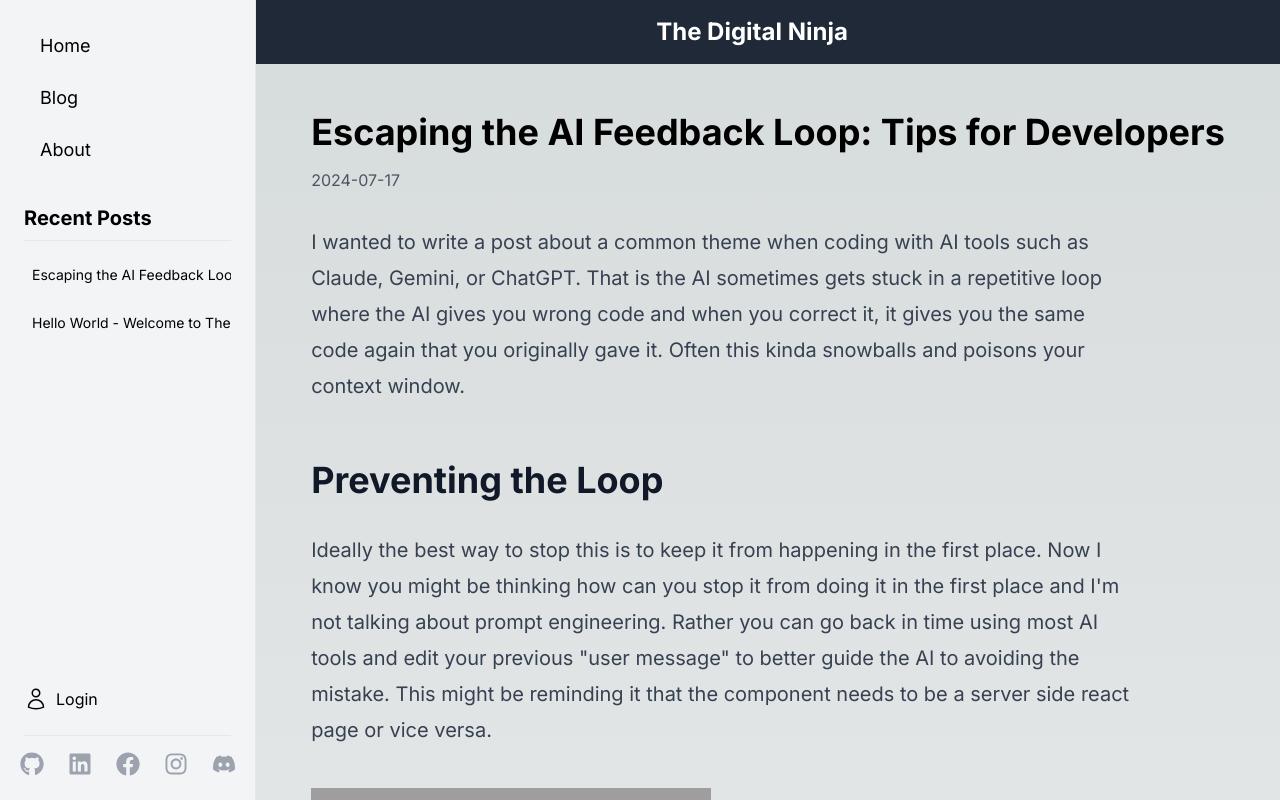
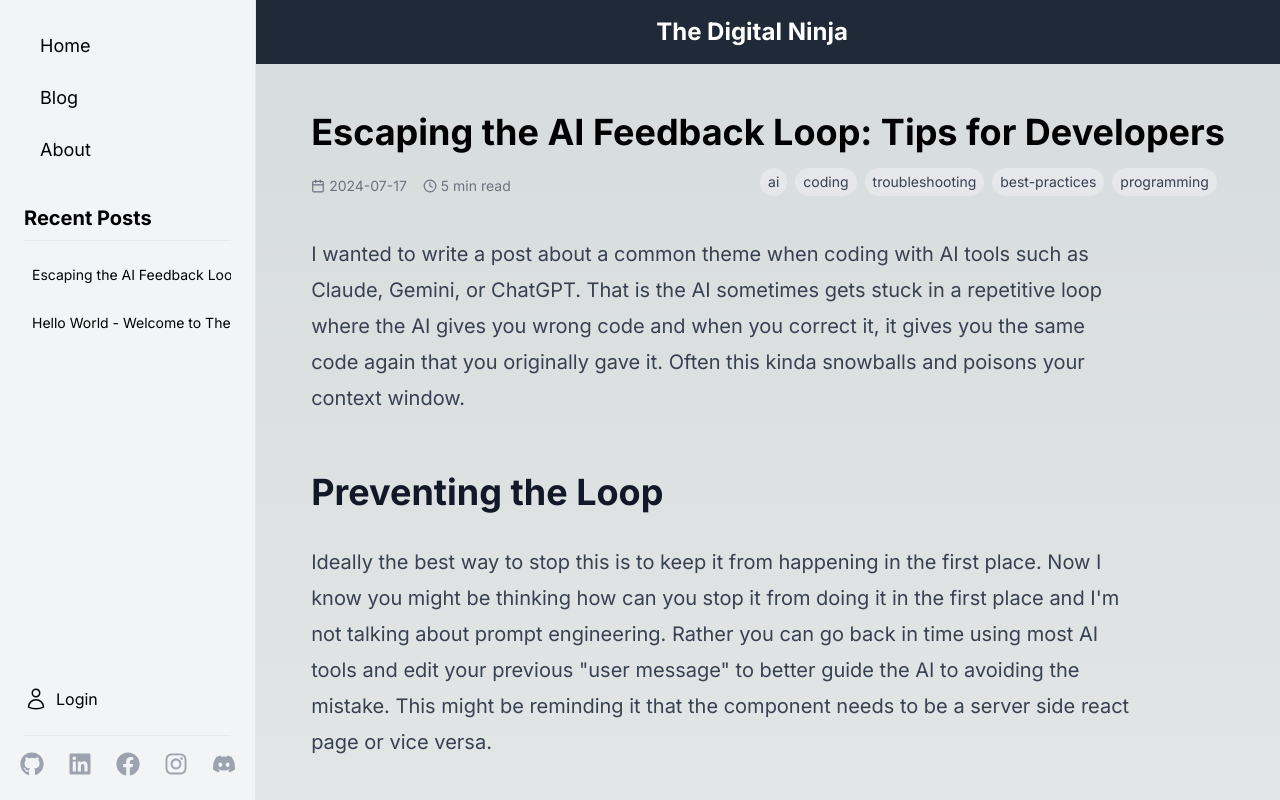
Before and after one commit to TheDigitalNinja/thedigitalninja-nextjs, a Next.js app: page /blog/escaping-the-ai-feedback-loop in a window 1280 px wide. Shown: the top 800 px of the page. Built offline with nearby package versions, Linux system fonts and the light colour scheme; no server answers; grey boxes are pictures that could not be loaded.

Commit message:
show tags

```diff
--- a/src/app/blog/[slug]/page.tsx
+++ b/src/app/blog/[slug]/page.tsx
@@ -18,6 +18,7 @@ import Script from 'next/script';
 import Header from "../../../components/Header";
 import Sidebar from "../../../components/Sidebar";
 import FollowMeWidget from "../../../components/FollowMeWidget";
+import { FiClock, FiCalendar } from 'react-icons/fi'
 
 // Syntax Highlighting by prismjs
 import Prism from 'prismjs';
@@ -134,7 +135,27 @@ export default function PostPage({ params }: PostPageProps) {
           <main className="flex-grow max-w-6xl mx-auto px-4 sm:px-6 lg:px-8 py-12">
             <article>
               <h1 className="text-4xl font-bold mb-4">{post.title}</h1>
-              <p className="text-gray-600 dark:text-gray-400 mb-8">{post.date}</p>
+
+              <div className="flex flex-col sm:flex-row justify-between items-start sm:items-center mb-8 text-sm">
+                <div className="flex items-center mb-4 sm:mb-0">
+                  <span className="flex items-center mr-4 text-gray-500 dark:text-gray-400">
+                    <FiCalendar className="mr-1" />
+                    {post.date}
+                  </span>
+                  <span className="flex items-center text-gray-500 dark:text-gray-400">
+                    <FiClock className="mr-1" />
+                    5 min read
+                  </span>
+                </div>
+                <div className="flex flex-wrap">
+                  {post.tags.map((tag, index) => (
+                    <span key={index} className="bg-gray-200 dark:bg-gray-700 text-gray-700 dark:text-gray-300 px-2 py-1 rounded-full mr-2 mb-2">
+                      {tag}
+                    </span>
+                  ))}
+                </div>
+              </div>
+
               <div
                 className="prose dark:prose-invert lg:prose-xl"
                 dangerouslySetInnerHTML={{ __html: contentHtml }}
--- a/src/app/blog/page.tsx
+++ b/src/app/blog/page.tsx
@@ -46,7 +46,7 @@ export default function BlogPage() {
                       <FiClock className="mr-1" />
                       <span className="mr-4">5 min read</span>
                       <FiTag className="mr-1" />
-                      <span>{post.tags[0]}</span>
+                      <span>{post.tags.join(', ')}</span>
                     </div>
                   </div>
                 </article>
--- a/src/lib/posts.ts
+++ b/src/lib/posts.ts
@@ -48,6 +48,6 @@ export function getPostData(slug: string) {
   return {
     slug,
     content: matterResult.content,
-    ...(matterResult.data as { date: string; title: string; cloudinaryImageId: string; excerpt: string; og: Record<string, string> })
+    ...(matterResult.data as { date: string; title: string; cloudinaryImageId: string; tags: string[]; excerpt: string; og: Record<string, string> })
   }
 }
```
